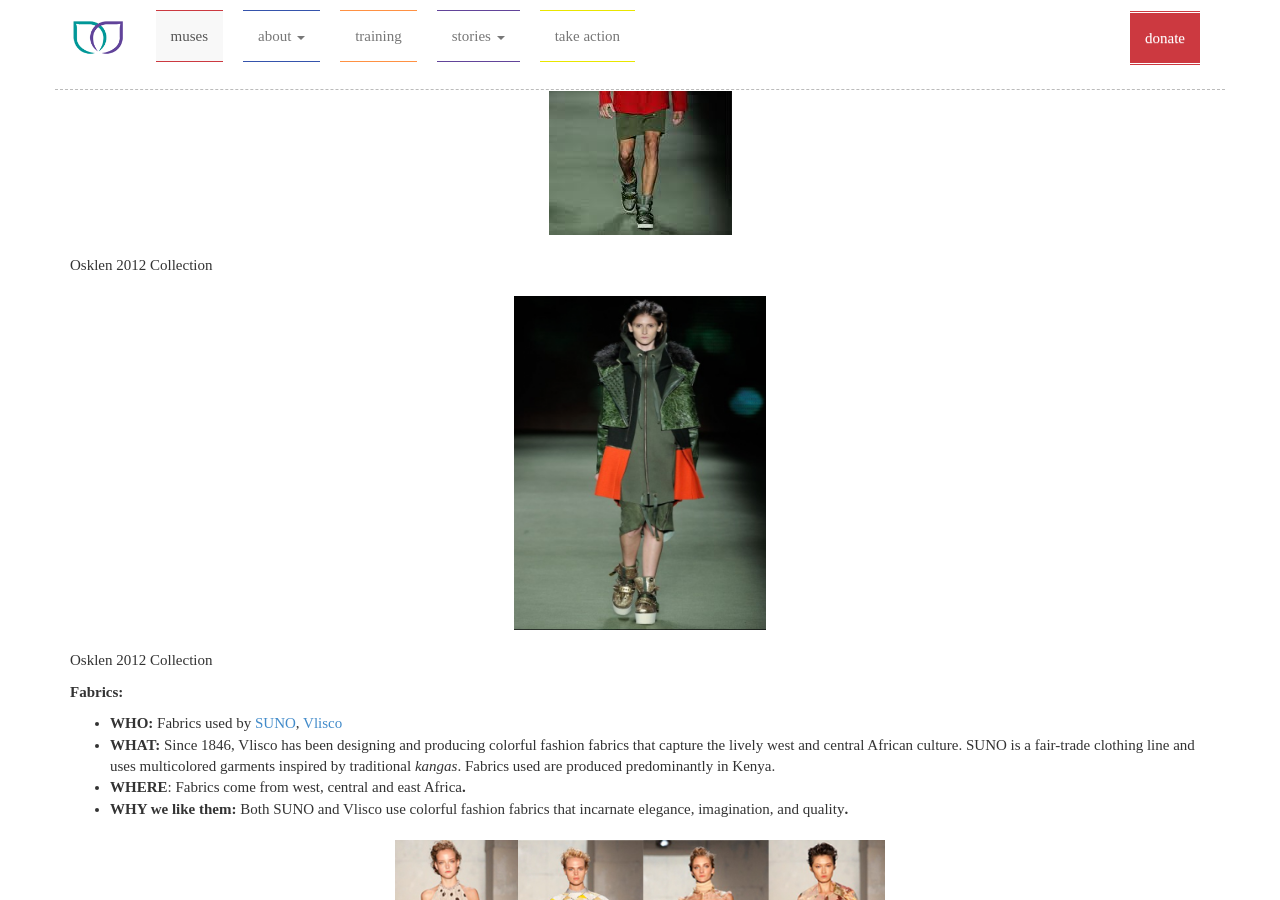
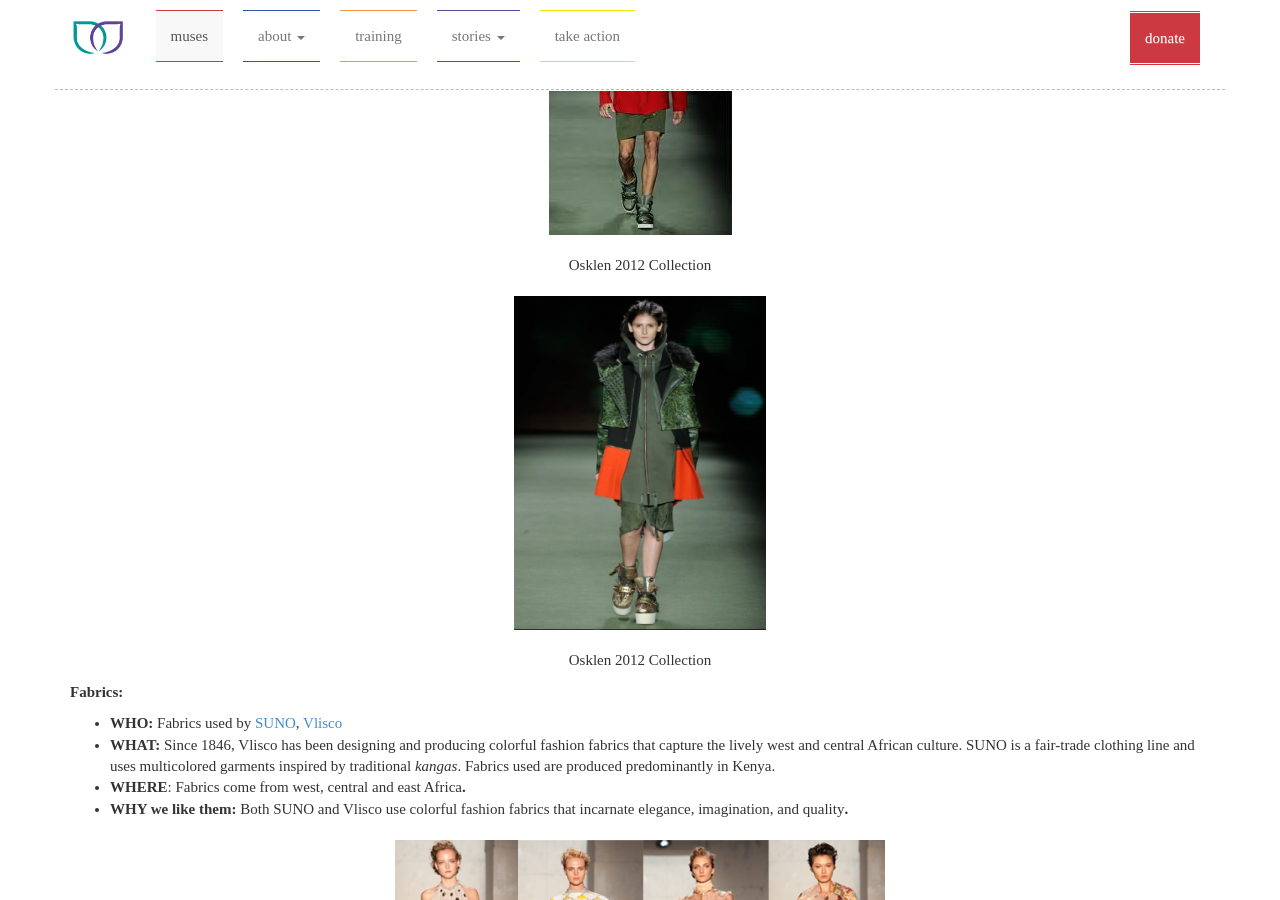
Before and after one commit to seattlemuses/seattlemuses.github.io, a Jekyll site: the page built from _posts/2012-06-20-brands-fabrics-and-designers-that-inspire-us.html, in a window 1280 px wide and 900 px high, scrolled down 583 px. Built offline with Jekyll 4.4.1, drawn with Linux system fonts in a browser that asks for light colours; nearby versions of some CDN libraries.

Commit message:
Fix some captions that I missed.

```diff
--- a/_posts/2012-06-20-brands-fabrics-and-designers-that-inspire-us.html
+++ b/_posts/2012-06-20-brands-fabrics-and-designers-that-inspire-us.html
@@ -45,9 +45,9 @@
 <li><strong>WHY</strong> <strong>we like it</strong>: Osklen uses the most innovative eco-fabrics in its collections, such as pupunha wood for belts, fish skin for shoes and PET from recycled plastic bottles. Oskar Metsavaht is also an environmentalist and founder of <a href="http://www.institutoe.org.br/parceiros">e-Institute</a>, a non-profit organization dedicated to raising awareness for sustainable human development.</li>
 </ul>
 <a href="/assets/osklen-man1.jpg"><img class="size-full wp-image-172" title="Osklen 2012 Collection" src="/assets/osklen-man1.jpg" alt="" width="183" height="276" /></a>
-<p>Osklen 2012 Collection</p>
+<p class="caption">Osklen 2012 Collection</p>
 <a href="/assets/osklen-lady1.png"><img class=" wp-image-171" title="Osklen 2012 Collection" src="/assets/osklen-lady1.png" alt="" width="252" height="334" /></a>
-<p> Osklen 2012 Collection</p>
+<p class="caption"> Osklen 2012 Collection</p>
 <p><strong>Fabrics:</strong></p>
 <ul>
 <li><strong>WHO:</strong> Fabrics used by <a href="http://www.sunony.com/">SUNO</a>, <a href="http://www.vlisco.com/">Vlisco</a></li>
```
